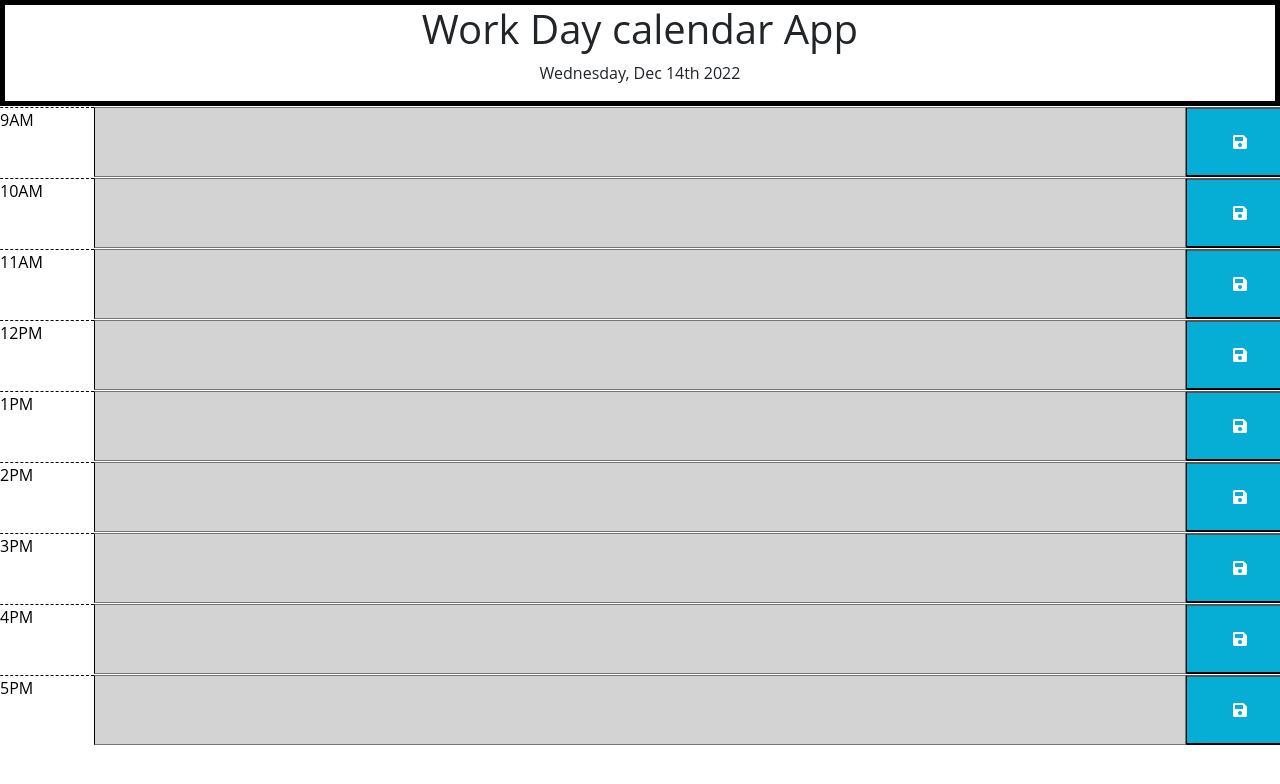
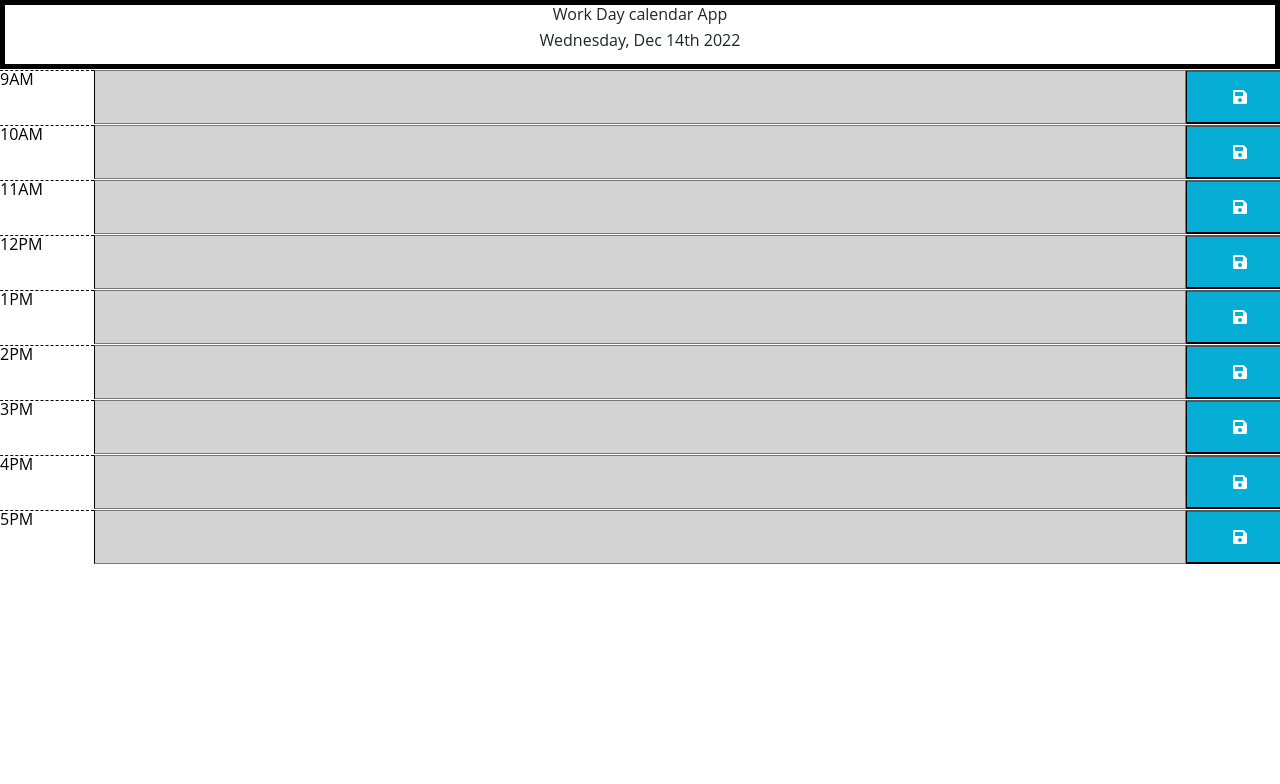
Before and after one commit to Atlas-Ware/workDayScheduler_05, a plain HTML site: page index.html in a window 1280 px wide. Drawn offline with nearby package versions, Linux system fonts and the light colour scheme; files that its build step writes are made by us from their sources.

Commit message:
added a CSS Reset sheet

```diff
--- /dev/null
+++ b/Assets/css/reset.css
@@ -0,0 +1,29 @@
+* {
+  margin: 0;
+  padding: 0;
+  box-sizing: border-box;
+}
+
+html {
+  height: 100%;
+}
+
+body {
+  min-height: 100%;
+  line-height: 1;
+  font-family: sans-serif;
+}
+
+h1, h2, h3, h4, h5, h6 {
+  font-size: 100%;
+}
+
+input, select, option, optgroup, textarea, button,
+pre, code {
+  font-size: 100%;
+  font-family: inherit;
+}
+
+ol, ul {
+  list-style: none;
+}
--- a/index.html
+++ b/index.html
@@ -5,6 +5,7 @@
     <meta name="viewport" content="width=device-width, initial-scale=1.0" />
     <link rel="stylesheet" href="https://stackpath.bootstrapcdn.com/bootstrap/4.3.1/css/bootstrap.min.css" />
     <link rel="stylesheet" href="https://use.fontawesome.com/releases/v5.8.1/css/all.css"/>
+    <link rel="stylesheet" href=".Assets/css/reset.css" />
     <link rel="stylesheet" href="Assets/css/style.css" />
     <title>Albistu Work Day Schedule</title>
   </head>
```
